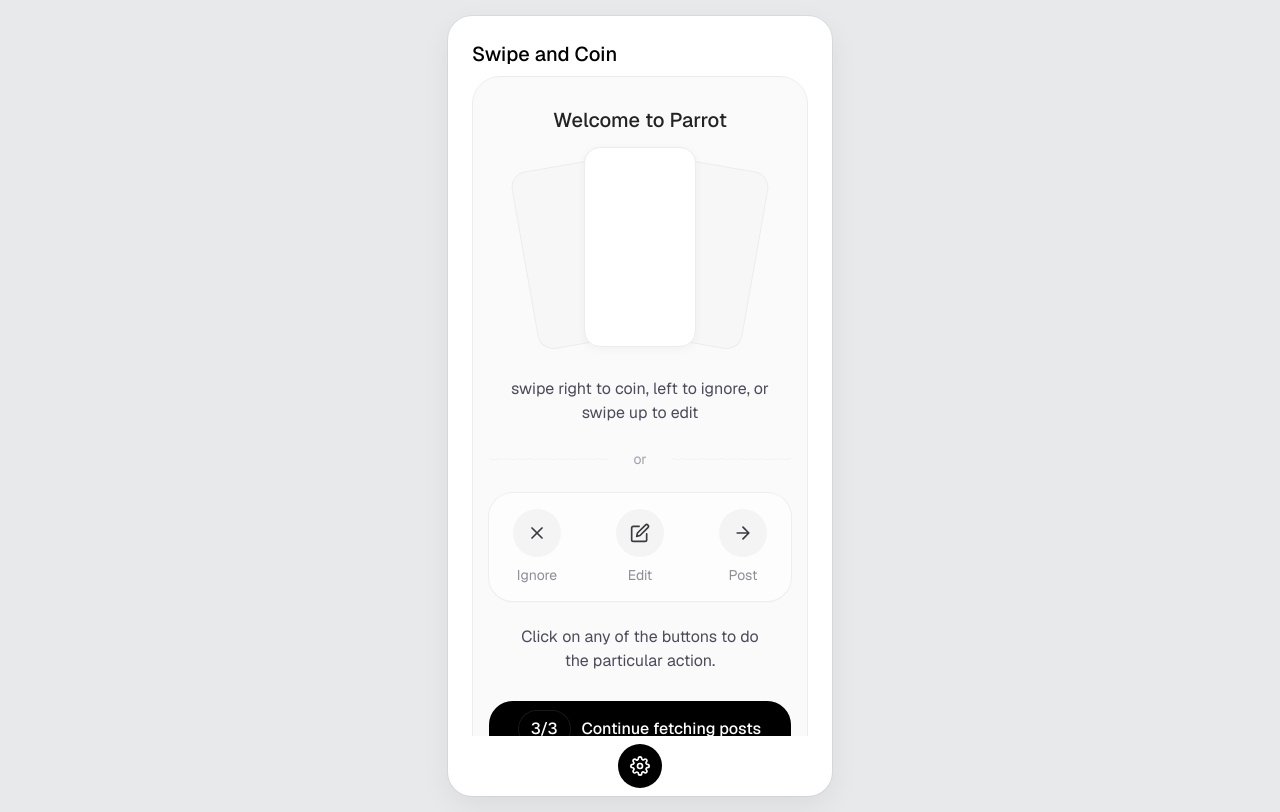
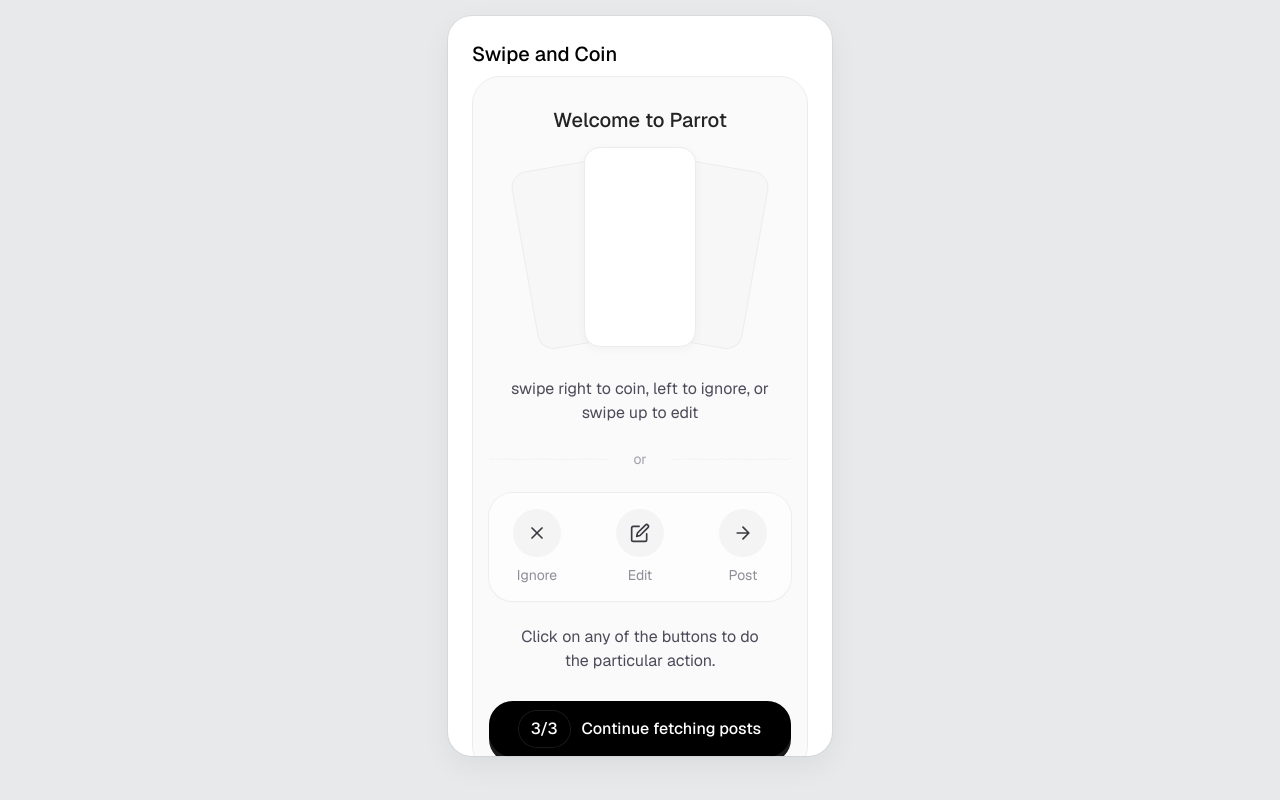
Before and after one commit to VanshSahay/greenpanda, a Next.js app: page /all-set in a window 1280 px wide. Built offline with nearby package versions, Linux system fonts and the light colour scheme; no server answers; what @coinbase/onchainkit, @rainbow-me/rainbowkit, wagmi would draw is missing.

Commit message:
feat: removed setting logo from the bottom

```diff
--- a/app/components/welcome/PickAndCastOnboarding.tsx
+++ b/app/components/welcome/PickAndCastOnboarding.tsx
@@ -26,7 +26,7 @@
       <div className="mx-auto max-w-sm">
         <div
           className="relative bg-white rounded-[24px] overflow-hidden flex flex-col ring-1 ring-black/5 shadow-[0_10px_30px_rgba(0,0,0,0.06)]"
-          style={{ height: 'calc(100svh - 1.25rem + env(safe-area-inset-bottom,0px))' }}
+          style={{ height: 'calc(95svh - 1.25rem + env(safe-area-inset-bottom,0px))' }}
         >
           {/* success overlay */}
           <AnimatePresence>
@@ -126,16 +126,6 @@
               </div>
             </div>
           </div>
-
-          {/* Bottom icon */}
-          <div className="mt-auto py-2 px-10 flex items-center justify-center text-[#0F0F0F]">
-            <button
-              onClick={() => router.push('/settings')}
-              className="w-11 h-11 rounded-full bg-black text-white grid place-items-center hover:bg-black/80"
-            >
-              <SettingsIcon className="w-5 h-5" />
-            </button>
-          </div>
         </div>
       </div>
     </div>
```
